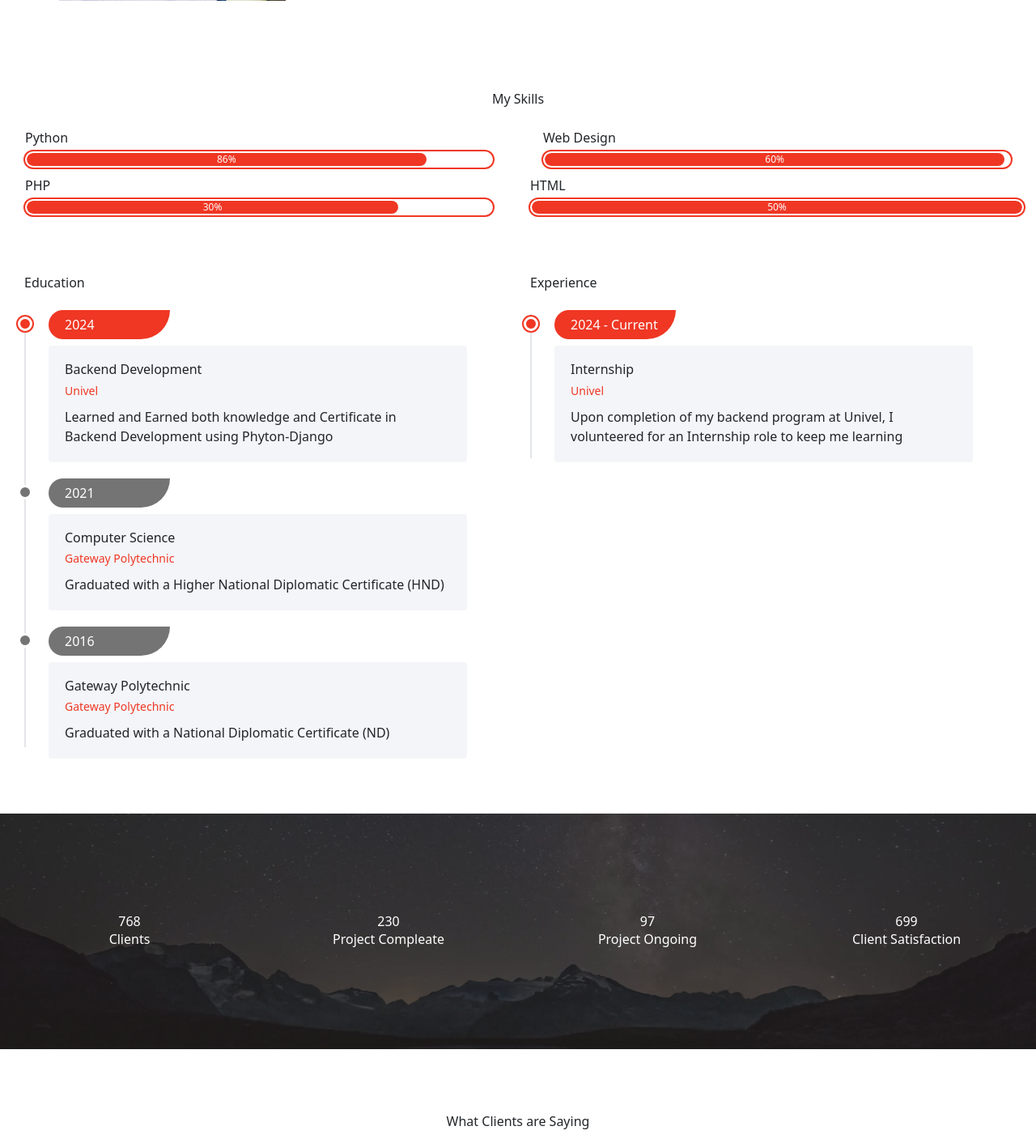
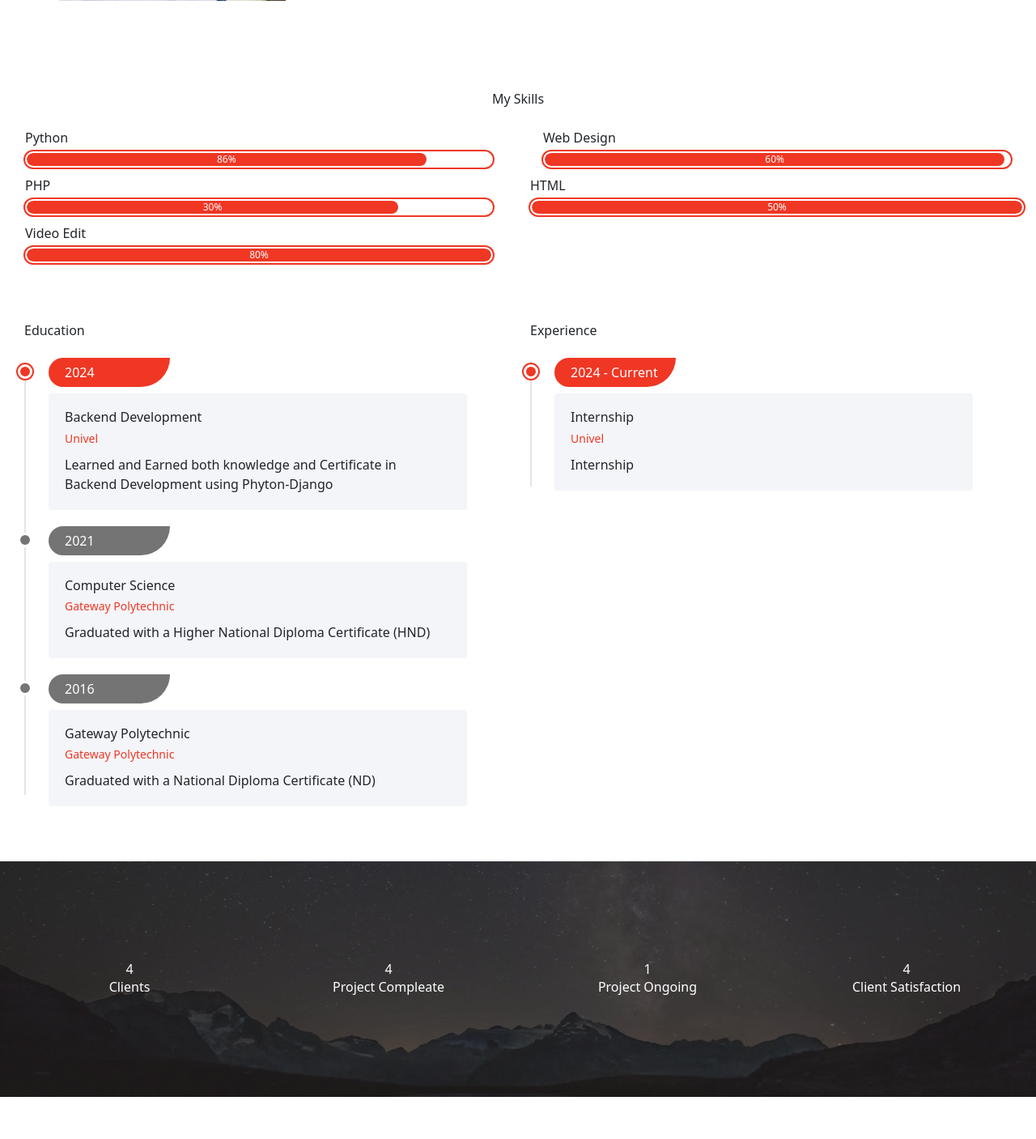
Before and after one commit to feyivon/Portfolio, a Django app: page /about in a window 1280 px wide. Shown: the part 1193-2600 px from the top of the page at 81% size. Run offline with Django 5.2, Linux system fonts and the light colour scheme; some libraries are stand-ins or nearby versions.

Commit message:
feat: portfoliophase

```diff
--- a/main_app/templates/main/index.html
+++ b/main_app/templates/main/index.html
@@ -5,7 +5,7 @@
     <div class="caption-header text-center wow zoomInDown">
       <h5 class="fw-normal">Welcome</h5>
       <h1 class="fw-light mb-4">I am <b class="fg-theme">Feyi-</b> Von</h1>
-      <div class="badge">Backend Developer</div>
+      <div class="badge">Backend Developer and Video Editor</div>
     </div> <!-- End Caption header -->
     <div class="floating-button"><span class="ti-mouse"></span></div>
   </div>
@@ -50,6 +50,12 @@
                 <div class="progress-bar" role="progressbar" style="width: 80%;" aria-valuenow="75" aria-valuemin="0" aria-valuemax="100">30%</div>
               </div>
             </div>
+            <div class="progress-wrapper wow fadeInUp">
+              <span class="caption">Video Edit</span>
+              <div class="progress">
+                <div class="progress-bar" role="progressbar" style="width: 100%;" aria-valuenow="75" aria-valuemin="0" aria-valuemax="100">80%</div>
+              </div>
+            </div>
           </div>
         </div>
         <div class="col-md-6 mt-[50px] ">
@@ -67,6 +73,7 @@
             <div class="progress-bar" role="progressbar" style="width: 100%;" aria-valuenow="75" aria-valuemin="0" aria-valuemax="100">50%</div>
           </div>
         </div>
+
       </div>
     </div>
     <div class="container pt-5">
@@ -87,7 +94,7 @@
               <div class="details">
                 <h5>Computer Science</h5>
                 <small class="fg-theme">Gateway Polytechnic</small>
-                <p>Graduated with a Higher National Diplomatic Certificate (HND)</p>
+                <p>Graduated with a Higher National Diploma Certificate (HND)</p>
               </div>
             </li>
             <li>
@@ -95,7 +102,7 @@
               <div class="details">
                 <h5>Gateway Polytechnic</h5>
                 <small class="fg-theme">Gateway Polytechnic</small>
-                <p>Graduated with a National Diplomatic Certificate (ND)</p>
+                <p>Graduated with a National Diploma Certificate (ND)</p>
               </div>
             </li>
           </ul>
@@ -108,7 +115,7 @@
               <div class="details">
                 <h5>Internship</h5>
                 <small class="fg-theme">Univel</small>
-                <p>Upon completion of my backend program at Univel, I volunteered for an Internship role to keep me learning </p>
+                <p>Internship </p>
               </div>
             </li>
           </ul>
@@ -121,19 +128,19 @@
     <div class="container">
       <div class="row section-counter">
         <div class="col-md-6 col-lg-3 py-4 wow fadeIn">
-          <h1 class="number" data-number="768">1</h1>
+          <h1 class="number" data-number="4">1</h1>
           <span>Clients</span>
         </div>
         <div class="col-md-6 col-lg-3 py-4 wow fadeIn">
-          <h1 class="number" data-number="230">3</h1>
+          <h1 class="number" data-number="4">3</h1>
           <span>Project Compleate</span>
         </div>
         <div class="col-md-6 col-lg-3 py-4 wow fadeIn">
-          <h1 class="number" data-number="97">1</h1>
+          <h1 class="number" data-number="1">1</h1>
           <span>Project Ongoing</span>
         </div>
         <div class="col-md-6 col-lg-3 py-4 wow fadeIn">
-          <h1 class="number" data-number="699">3</h1>
+          <h1 class="number" data-number="4">3</h1>
           <span>Client Satisfaction</span>
         </div>
       </div>
```
